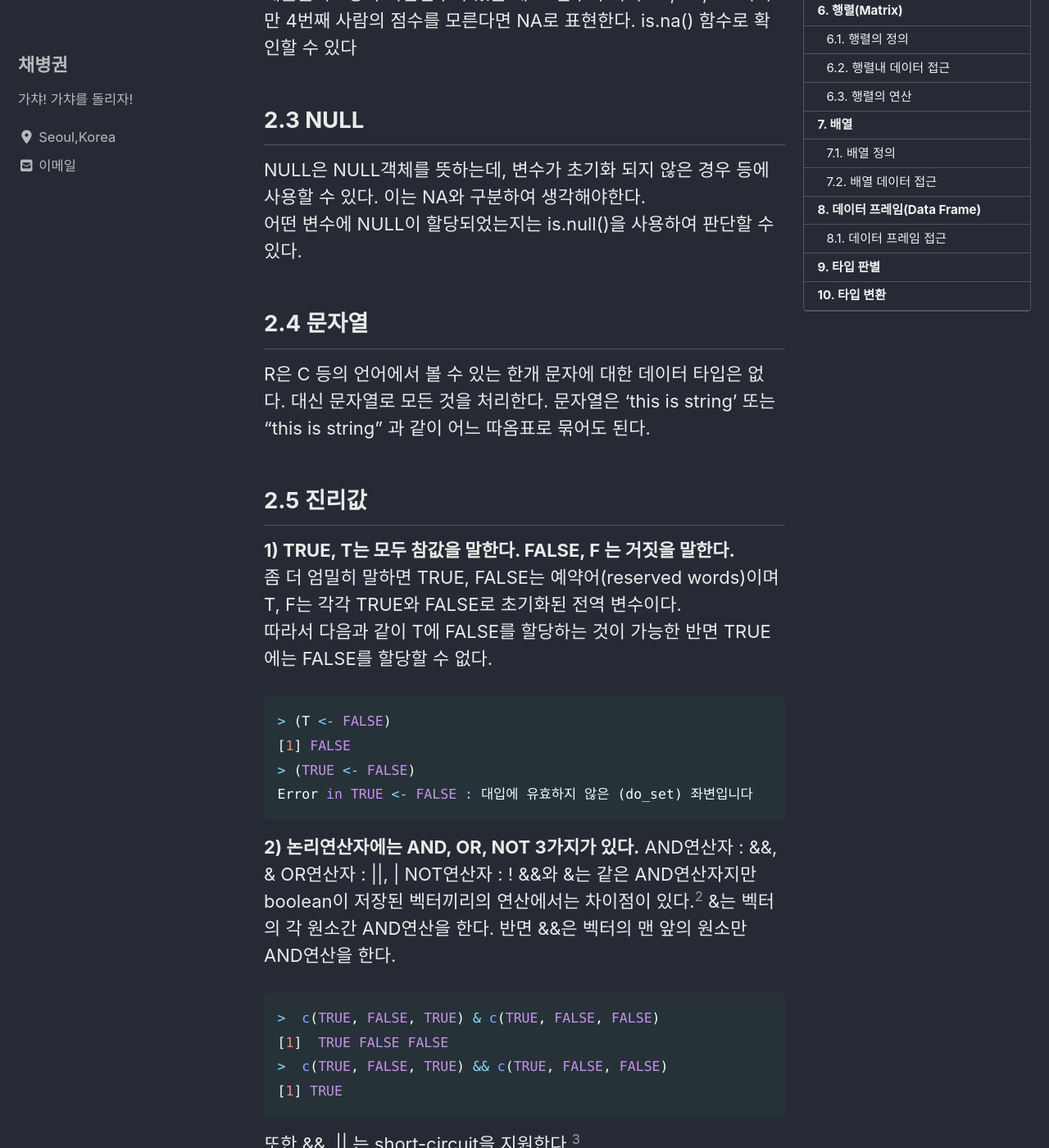
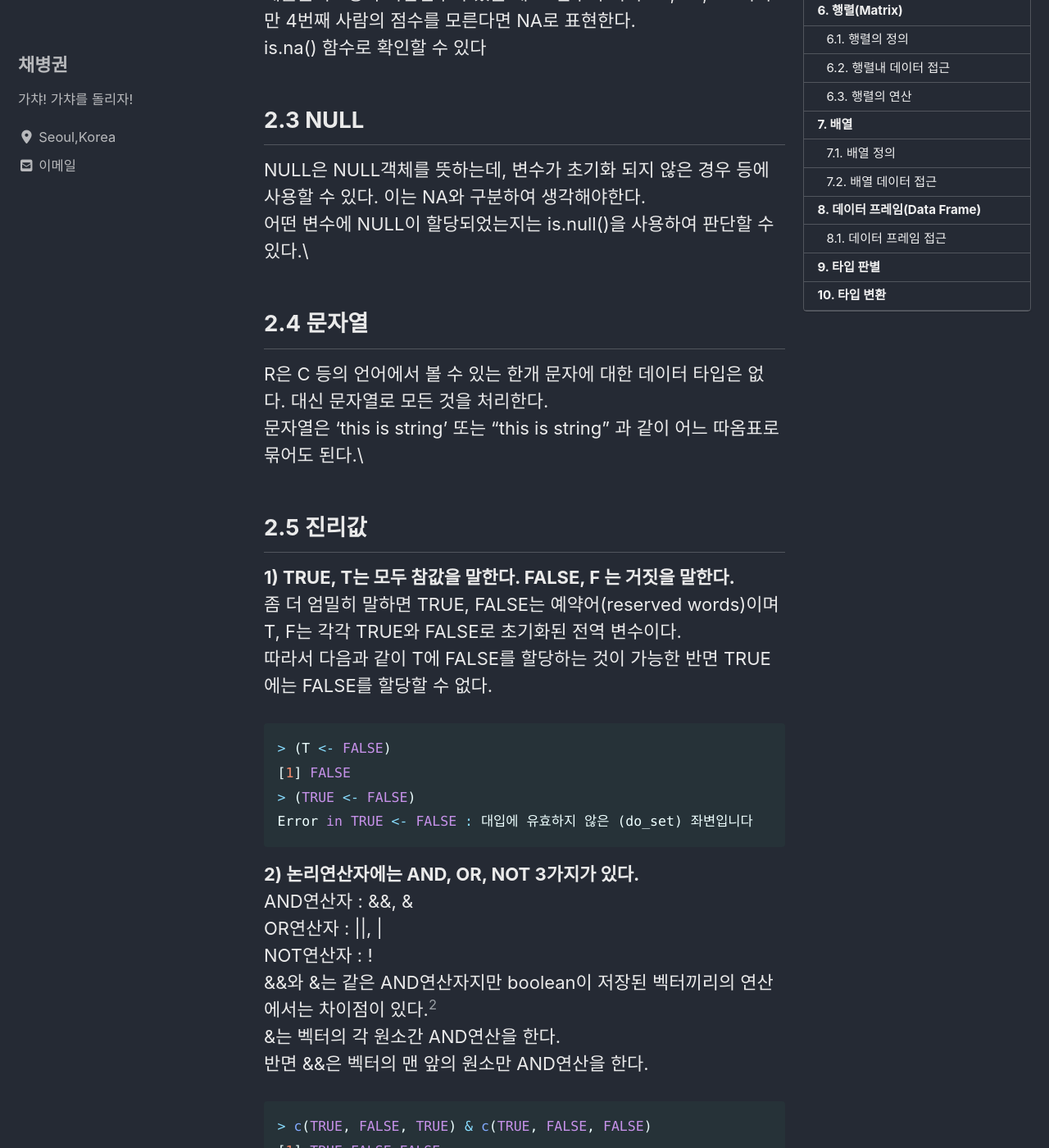
Before and after one commit to ByeongGwonChae/mynotebook, a Jekyll site: the page built from _posts/2020-01-01-R-first-note.md, in a window 1280 px wide and 1400 px high, scrolled down 811 px. Shown: the whole window at 82% size. Built offline with Jekyll 4.4.1, drawn with Linux system fonts in a browser that asks for light colours; cached includes are drawn as plain includes; nearby versions of some CDN libraries; some of the changed text lies outside the part shown.

Commit message:
Update 2020-01-01-R-first-note.md

```diff
--- a/_posts/2020-01-01-R-first-note.md
+++ b/_posts/2020-01-01-R-first-note.md
@@ -9,23 +9,23 @@ toc: true
 
 
 # 1. 변수
-첫글자는 문자 또는 ‘.’ 으로 시작해야한다.<br>
+첫글자는 문자 또는 ‘.’ 으로 시작해야한다.\\
 변수에 값을 할당할때는 <- 또는 <<- 또는 =[^1]를 사용한다.
 # 2. 스칼라
-R의 기본형은 벡터이므로 스칼라는 길이 1의 벡터로 볼 수 있다.<br>
+R의 기본형은 벡터이므로 스칼라는 길이 1의 벡터로 볼 수 있다.\\
 그러나 실제로는 편하게 스칼라 자료라고 생각해도 큰 문제는 없다.
 ## 2.1. 숫자
 정수, 부동 소수 등이 자연스럽게 지원된다
 ## 2.2. NA (결측치)
-만약 데이터에 값이 존재하지 않는다면 NA로 표시할 수 있다.<br>
-예를들어 4명의 시험점수가 있을 때 그 점수가 각각 80, 90, 75 이지만 4번째 사람의 점수를 모른다면 NA로 표현한다.
+만약 데이터에 값이 존재하지 않는다면 NA로 표시할 수 있다.\\
+예를들어 4명의 시험점수가 있을 때 그 점수가 각각 80, 90, 75 이지만 4번째 사람의 점수를 모른다면 NA로 표현한다.\\
 is.na() 함수로 확인할 수 있다
 ## 2.3 NULL
-NULL은 NULL객체를 뜻하는데, 변수가 초기화 되지 않은 경우 등에 사용할 수 있다. 이는 NA와 구분하여 생각해야한다.<br>
-어떤 변수에 NULL이 할당되었는지는 is.null()을 사용하여 판단할 수 있다.
+NULL은 NULL객체를 뜻하는데, 변수가 초기화 되지 않은 경우 등에 사용할 수 있다. 이는 NA와 구분하여 생각해야한다.\\
+어떤 변수에 NULL이 할당되었는지는 is.null()을 사용하여 판단할 수 있다.\\
 ## 2.4 문자열
-R은 C 등의 언어에서 볼 수 있는 한개 문자에 대한 데이터 타입은 없다. 대신 문자열로 모든 것을 처리한다.
-문자열은 ‘this is string’ 또는 “this is string” 과 같이 어느 따옴표로 묶어도 된다.
+R은 C 등의 언어에서 볼 수 있는 한개 문자에 대한 데이터 타입은 없다. 대신 문자열로 모든 것을 처리한다.\\
+문자열은 ‘this is string’ 또는 “this is string” 과 같이 어느 따옴표로 묶어도 된다.\\
 ## 2.5 진리값
 __1) TRUE, T는 모두 참값을 말한다. FALSE, F 는 거짓을 말한다.__\\
 좀 더 엄밀히 말하면 TRUE, FALSE는 예약어(reserved words)이며 T, F는 각각 TRUE와 FALSE로 초기화된 전역 변수이다.\\
@@ -36,17 +36,17 @@ __1) TRUE, T는 모두 참값을 말한다. FALSE, F 는 거짓을 말한다.__\
 > (TRUE <- FALSE)
 Error in TRUE <- FALSE : 대입에 유효하지 않은 (do_set) 좌변입니다
 ~~~
-  __2) 논리연산자에는 AND, OR, NOT 3가지가 있다.__
-  AND연산자 : &&, &
-  OR연산자 : ||, |
-  NOT연산자 : !
-  &&와 &는 같은 AND연산자지만 boolean이 저장된 벡터끼리의 연산에서는 차이점이 있다.[^2]
-  &는 벡터의 각 원소간 AND연산을 한다.
-  반면 &&은 벡터의 맨 앞의 원소만 AND연산을 한다.
-  ~~~ R
->  c(TRUE, FALSE, TRUE) & c(TRUE, FALSE, FALSE)
-[1]  TRUE FALSE FALSE
->  c(TRUE, FALSE, TRUE) && c(TRUE, FALSE, FALSE)
+__2) 논리연산자에는 AND, OR, NOT 3가지가 있다.__\\
+AND연산자 : &&, &\\
+OR연산자 : ||, |\\
+NOT연산자 : !\\
+&&와 &는 같은 AND연산자지만 boolean이 저장된 벡터끼리의 연산에서는 차이점이 있다.[^2]\\
+&는 벡터의 각 원소간 AND연산을 한다.\\
+반면 &&은 벡터의 맨 앞의 원소만 AND연산을 한다.
+~~~ R
+> c(TRUE, FALSE, TRUE) & c(TRUE, FALSE, FALSE)
+[1] TRUE FALSE FALSE
+> c(TRUE, FALSE, TRUE) && c(TRUE, FALSE, FALSE)
 [1] TRUE
 ~~~
 또한 &&, || 는 short-circuit을 지원한다.[^3]
```
